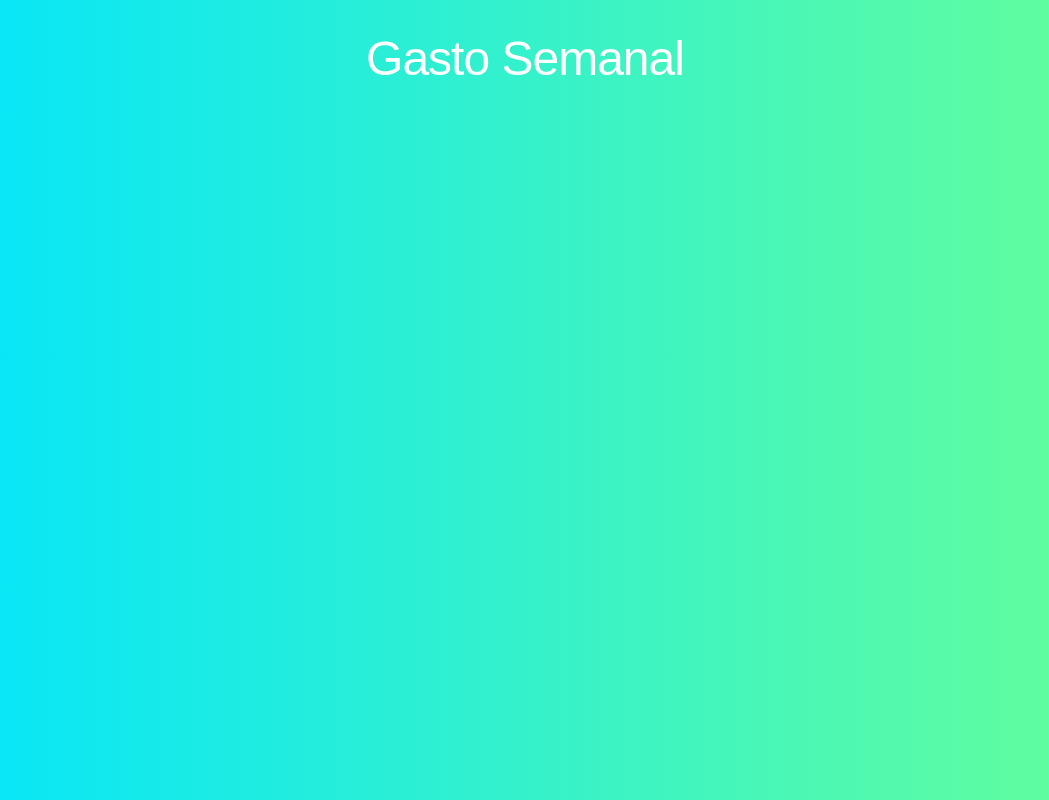
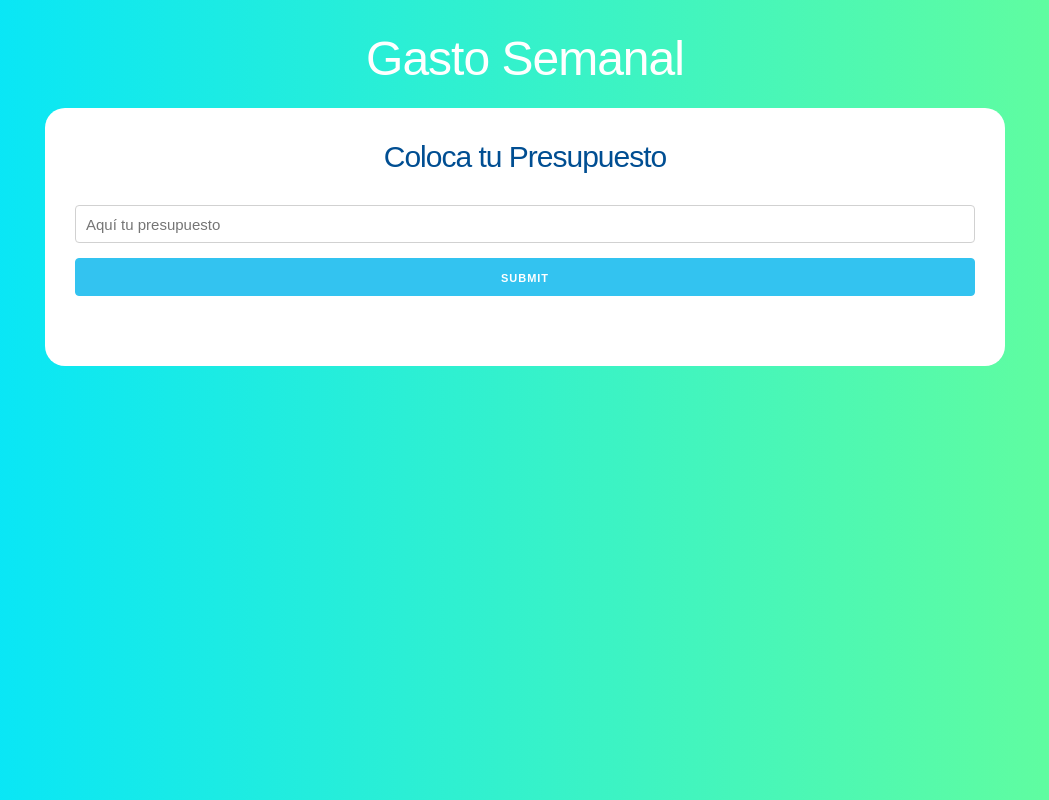
Before and after one commit to OsirisRoman/App-Presupuesto, a React (Create React App) app: page / in a window 1280 px wide. Shown: the whole page, without its empty margins (115-1164 px from the left). Built offline with nearby package versions, Linux system fonts and the light colour scheme.

Commit message:
Se creó el componente que ingresa el presupuesto.
Se añadió el componente que recibe el presupuesto inicial del usuario y
lo valida que no sea cero ni negativo o algo que no sea un número.
La cantidad ingresada se guarda en el estado del componente.

```diff
--- a/src/App.js
+++ b/src/App.js
@@ -1,8 +1,13 @@
+import Pregunta from './Componentes/PreguntaPresupuesto/PreguntaPresupuesto';
+
 function App() {
   return (
-    <div>
+    <div className='container'>
       <header>
         <h1>Gasto Semanal</h1>
+        <div className='contenido-principal contenido'>
+          <Pregunta />
+        </div>
       </header>
     </div>
   );
--- /dev/null
+++ b/src/Componentes/PreguntaPresupuesto/PreguntaPresupuesto.jsx
@@ -0,0 +1,47 @@
+import React, { Fragment, useState } from 'react';
+
+const Pregunta = () => {
+  //State de la cantidad
+  const [cantidad, setCantidad] = useState(0);
+  //State del error
+  const [error, setError] = useState(false);
+
+  //Submit para definir el presupuesto
+  const agregarPresupuesto = (e) => {
+    e.preventDefault();
+
+    //validar
+    if (cantidad < 1 || isNaN(cantidad)) {
+      setError(true);
+      return;
+    }
+
+    //si se pasa la validación
+    setError(false);
+  };
+
+  return (
+    <Fragment>
+      <h2>Coloca tu Presupuesto</h2>
+      {error ? (
+        <h2 style={{ color: 'red' }}>Ingrese un presupuesto valido.</h2>
+      ) : null}
+      <form onSubmit={agregarPresupuesto}>
+        <input
+          type='number'
+          className='u-full-width'
+          placeholder='Aquí tu presupuesto'
+          onChange={(e) => setCantidad(parseInt(e.target.value))}
+        />
+
+        <input
+          type='submit'
+          className='button-primary u-full-width'
+          placeholder='Definir Presupuesto'
+        />
+      </form>
+    </Fragment>
+  );
+};
+
+export default Pregunta;
```
